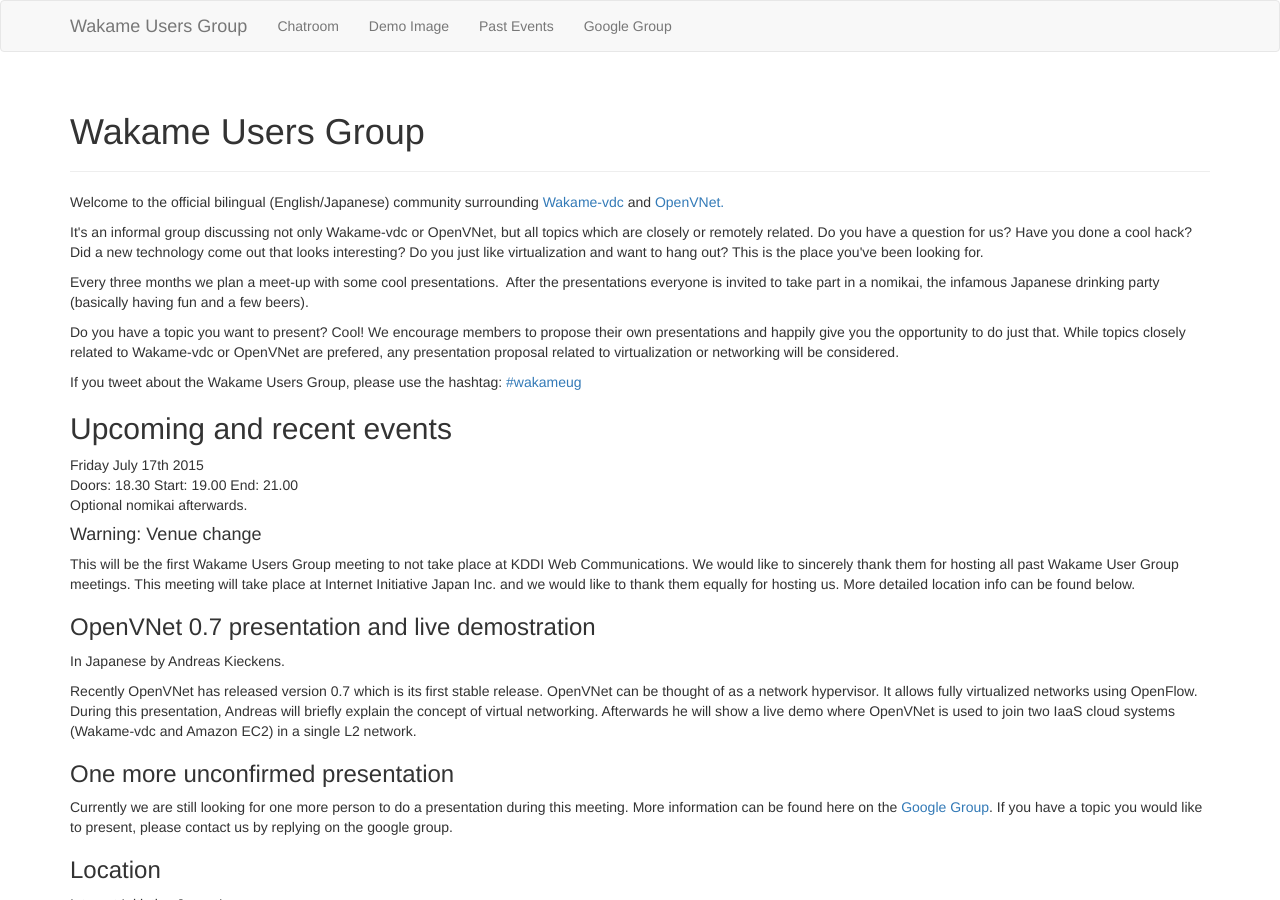
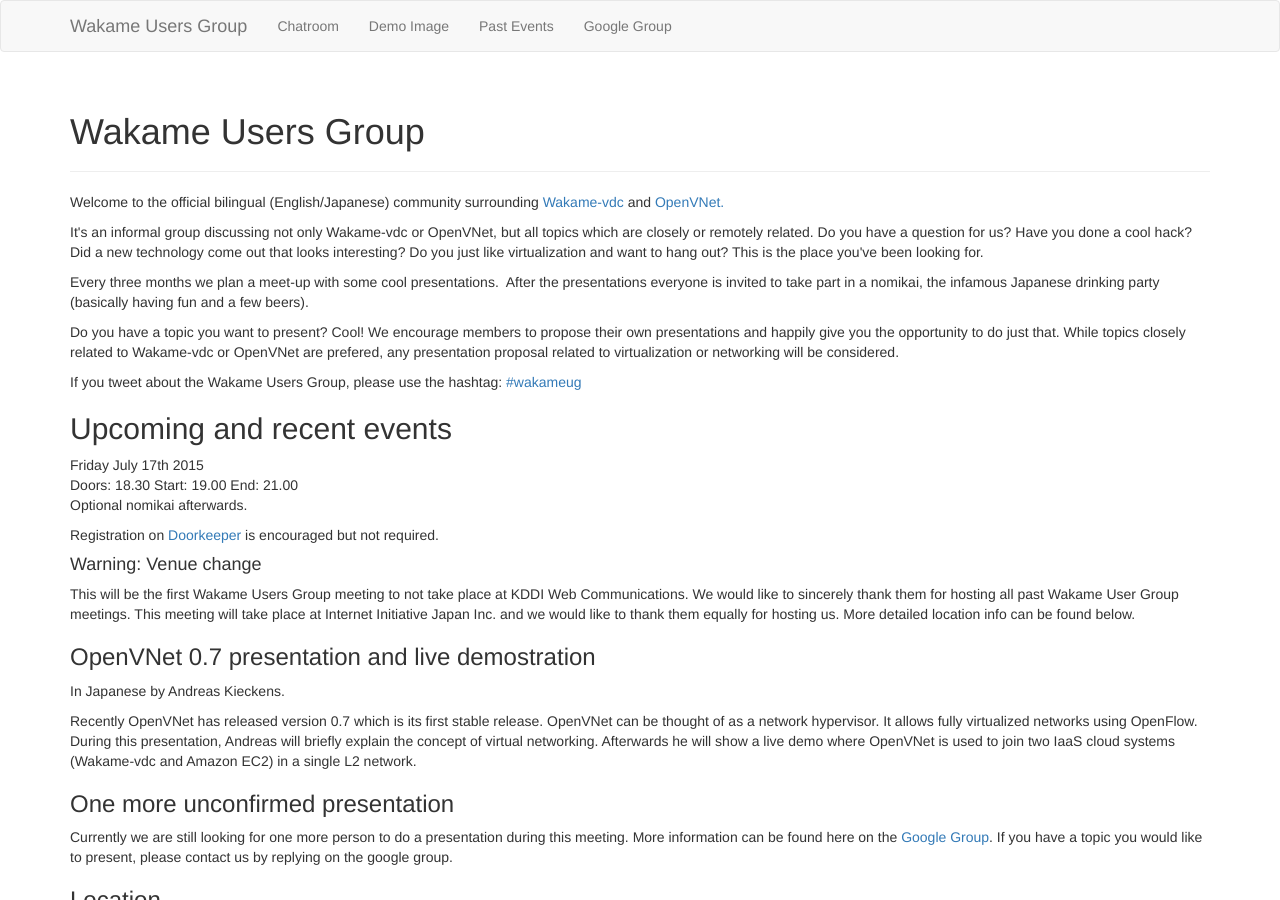
Before and after one commit to wakame/wakame.github.io, a Jekyll site: the page built from index.html, in a window 1280 px wide and 900 px high. Built offline with Jekyll 4.4.1, drawn with Linux system fonts in a browser that asks for light colours; nearby versions of some CDN libraries; library files that are not in the unit come from our copies; some of the changed lines change nothing that is shown.

Commit message:
Added link to the doorkeeper page

```diff
--- a/index.html
+++ b/index.html
@@ -20,7 +20,7 @@
 Doors: 18.30 Start: 19.00 End: 21.00<br />
 Optional nomikai afterwards.</p>
 
-<!--<p>Registration on <a href="https://wakame.doorkeeper.jp/events/23118">Doorkeeper</a> is encouraged but not required.</p>-->
+<p>Registration on <a href="https://wakame.doorkeeper.jp/events/28026">Doorkeeper</a> is encouraged but not required.</p>
 
 <h4>Warning: Venue change</h4>
 
```
